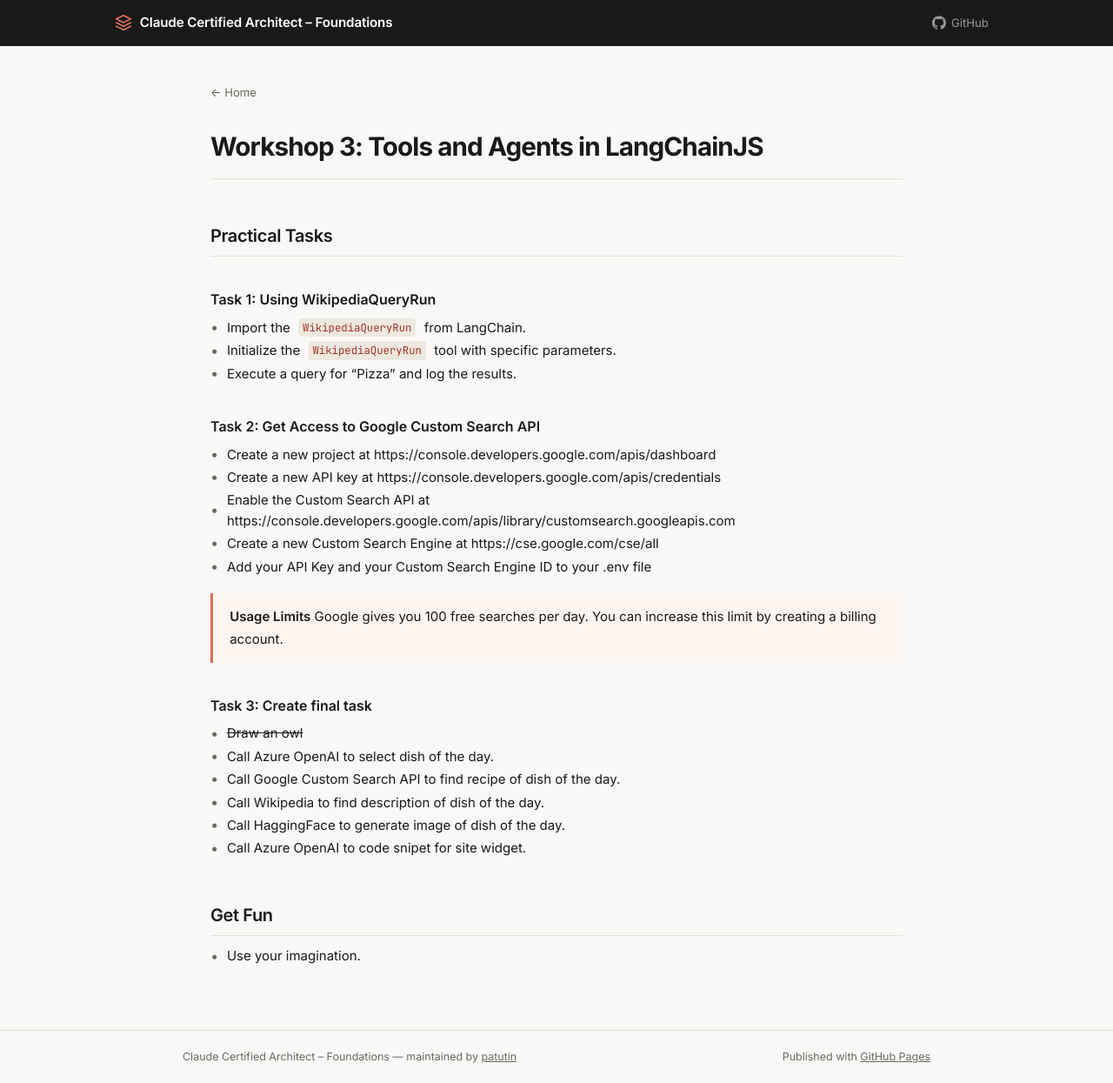
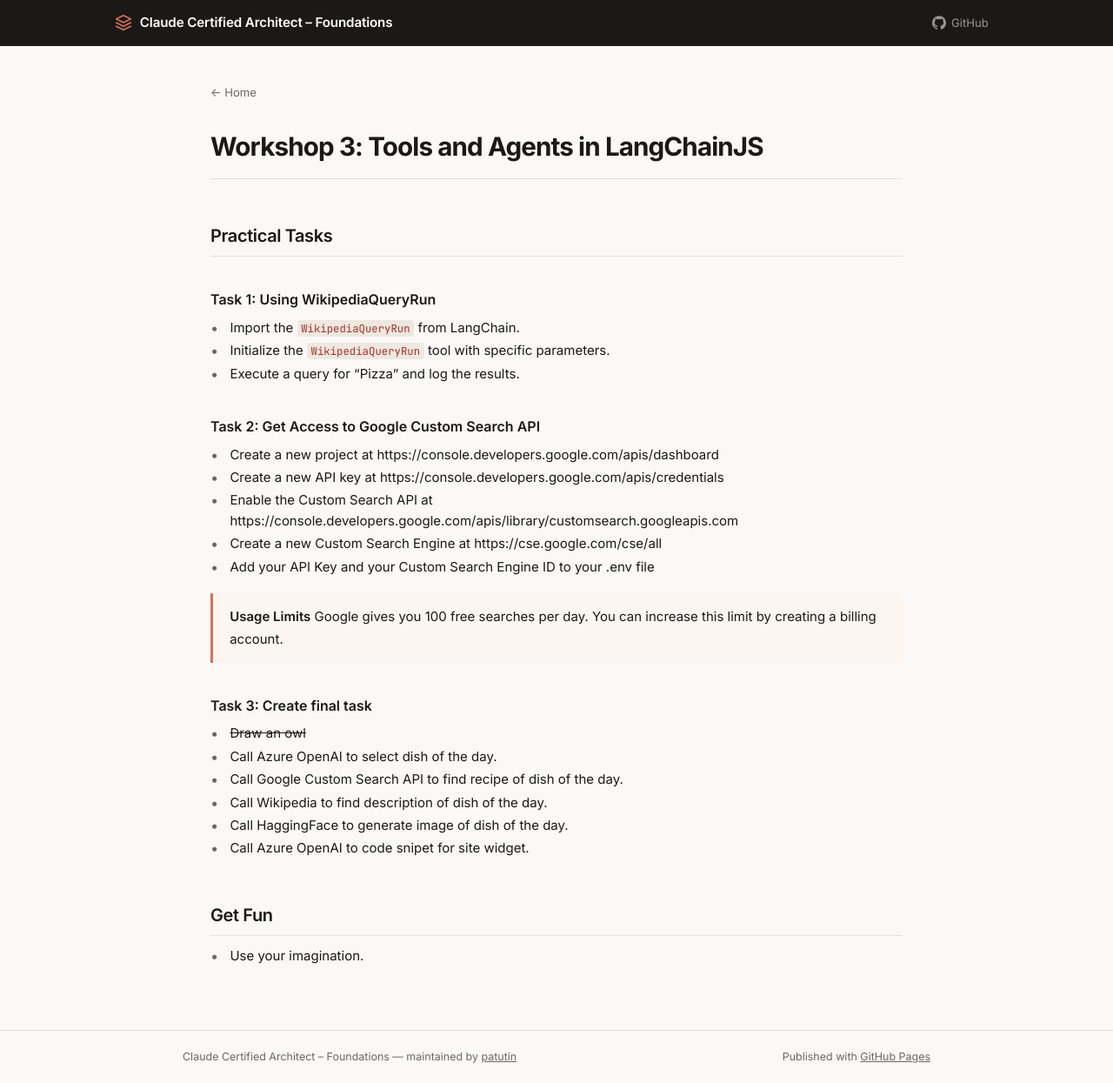
Before and after one commit to patutin/patutin.github.com, a Jekyll site: the page built from jsworkshop/Task3.md, in a window 1280 px wide and 1245 px high. Shown: the whole window at 87% size. Built offline with Jekyll 4.4.1, drawn with Linux system fonts in a browser that asks for light colours; our own code applies the rules of GitHub Pages for plain Markdown files.

Commit message:
Fix broken list rendering: replace flex layout with absolute-positioned bullets
The flex display on li elements caused inline children (strong, code, a tags)
to spread as separate flex items, breaking Relevant Legends sections and
Domain 5 complex citations. Absolute positioning handles any number of
inline children correctly.

Co-Authored-By: Claude Opus 4.6 (1M context) <noreply@anthropic.com>

```diff
--- a/assets/css/style.scss
+++ b/assets/css/style.scss
@@ -272,13 +272,11 @@ body {
 
 .main-content ol ol { list-style-type: lower-alpha; margin-bottom: 0; }
 
-/* ul bullets via ::before so we can flex-center them vertically */
+/* ul bullets via ::before with absolute positioning */
 .main-content ul > li {
-  display: flex;
-  align-items: center;
-  gap: .6rem;
+  position: relative;
+  padding-left: 1.4rem;
   margin: 0 0 .2rem 0;
-  padding: 0;
   background: none;
   line-height: 1.55;
 }
@@ -287,9 +285,10 @@ body {
   content: "•";
   color: var(--text-muted);
   font-size: 1.1em;
-  flex-shrink: 0;
-  align-self: center;
-  line-height: 1;
+  position: absolute;
+  left: 0;
+  top: 0;
+  line-height: 1.55;
 }
 
 /* Kill ALL paragraph spacing inside list items — any depth */
```
